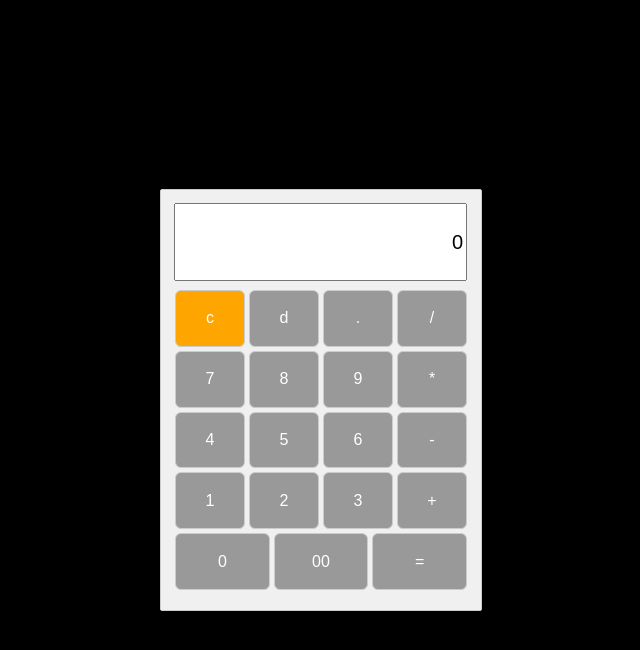
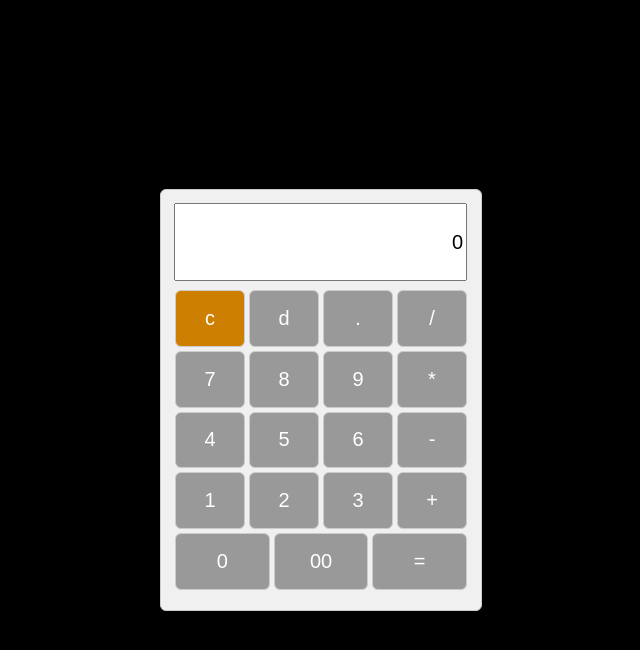
Before and after one commit to Fruited/cool-calculator, a React (Create React App) app: page / in a window 1280 px wide. In both pictures the pointer is over the button 529 px from the left and 318 px from the top of the page. Shown: the top 650 px of the page, without its empty margins (319-959 px from the left). Built offline with nearby package versions, Linux system fonts and the light colour scheme.

Commit message:
feat(styles): Changed the shade of buttons + added hovering for c-button

```diff
--- a/src/App.css
+++ b/src/App.css
@@ -4,7 +4,6 @@
   align-items: center;
   height: 100vh;
   width: 100%;
-  /* display: flex; */
   background-color: rgb(0, 0, 0);
 }
 
@@ -13,14 +12,12 @@
   flex-direction: column;
   width: 300px;
   height: 50vh;
-  /* background-color: #f2f2f2; */
   background-color: #f0f0f0;
   border: 1px solid #ccc;
-  /* background-color: rgb(200, 201, 241); */
   justify-content: space-around;
   align-items: center;
   padding: 10px;
-  border-radius: 2px;
+  border-radius: 6px;
 }
 
 .display {
@@ -55,21 +52,14 @@
   border-radius: 6px;
   text-align: center;
   margin: 2px;
-  font-size: 16px;
-  /* text-decoration: none;
-  display: inline-block;
-  margin: 2px 2px;
-  font-size: 16px;
-  cursor: pointer;
-  width: auto;
-  flex-grow: 1; */
+  font-size: 20px;
   border: 1px solid #ccc;
   background-color: #999999;
   cursor: pointer;
 }
 
 .basic-button:hover {
-  background-color: #6c6c6c;
+  background-color: #666666;
 }
 
 .input {
@@ -83,3 +73,7 @@
 #c-button {
   background-color: orange;
 }
+
+#c-button:hover {
+  background-color: #CC7F00;
+}
```
